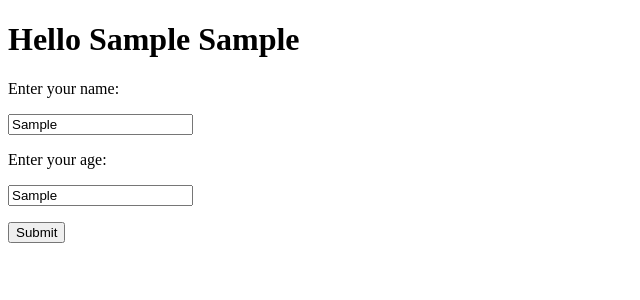
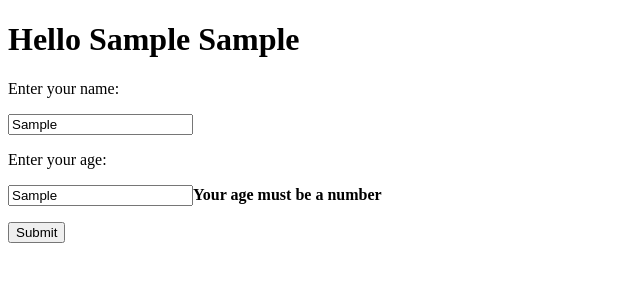
Before and after one commit to thanhpham091790/reactjs, a React (Create React App) app: page / in a window 1280 px wide. Both pictures are taken after typing "Sample", "Sample" into the empty fields and a click on the input "Submit". Shown: the top 300 px of the page, without its empty margins (0-640 px from the left). Built offline with nearby package versions, Linux system fonts and the light colour scheme.

Commit message:
Adding Error Message

```diff
--- a/src/index.js
+++ b/src/index.js
@@ -6,20 +6,24 @@ class MyForm extends React.Component {
         super(props);
         this.state = {
             username: '',
-            age: null
+            age: null,
+            errormessage: ''
         };
     }
 
     myChangeHandler = (event) => {
         let nam = event.target.name;
         let val = event.target.value;
+        let err = '';
 
         if (nam == 'age') {
-            if (!Number(val)) {
-                alert("Your age must be a number");
+            if (!Number(val) && val!='') {
+               err = <strong>Your age must be a number</strong>;
             }
         }
-
+        this.setState({
+            errormessage: err
+        });
         this.setState({
             [nam]: val
         });
@@ -44,6 +48,7 @@ class MyForm extends React.Component {
                 <input type="text" name="username" onChange={this.myChangeHandler} />
                 <p>Enter your age:</p>
                 <input type="text" name="age" onChange={this.myChangeHandler} />
+                {this.state.errormessage}
                 <p></p>
                 <input type="submit" value="Submit" />
             </form>
```
